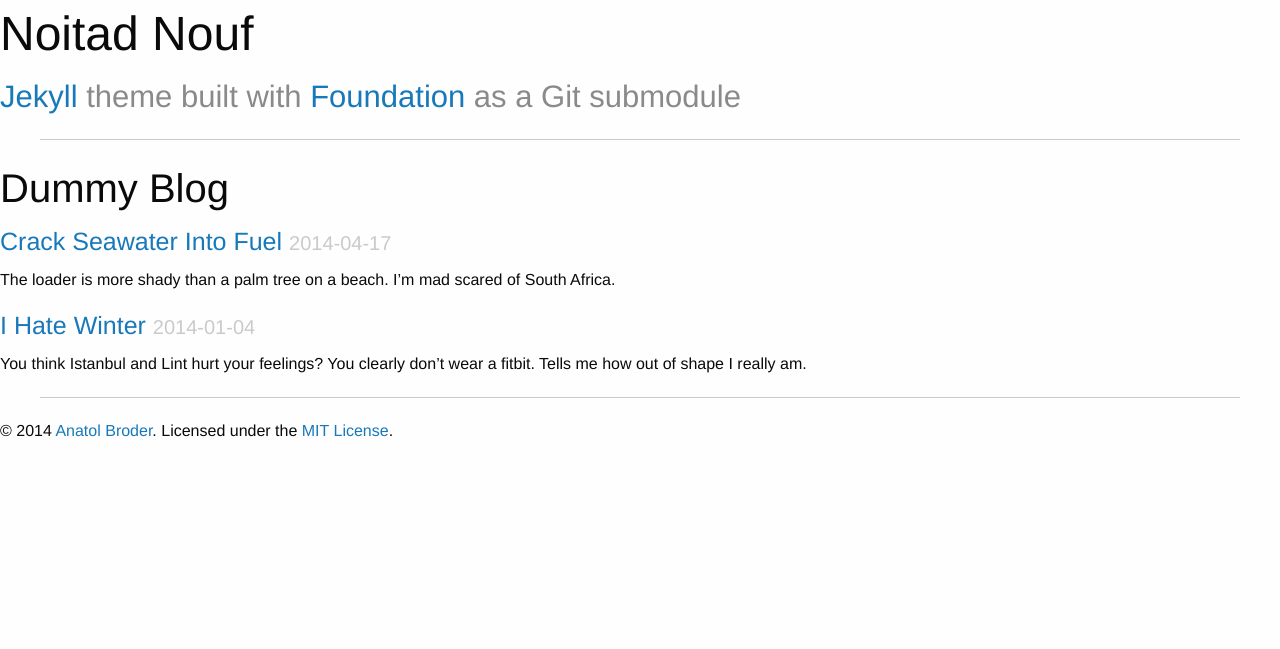
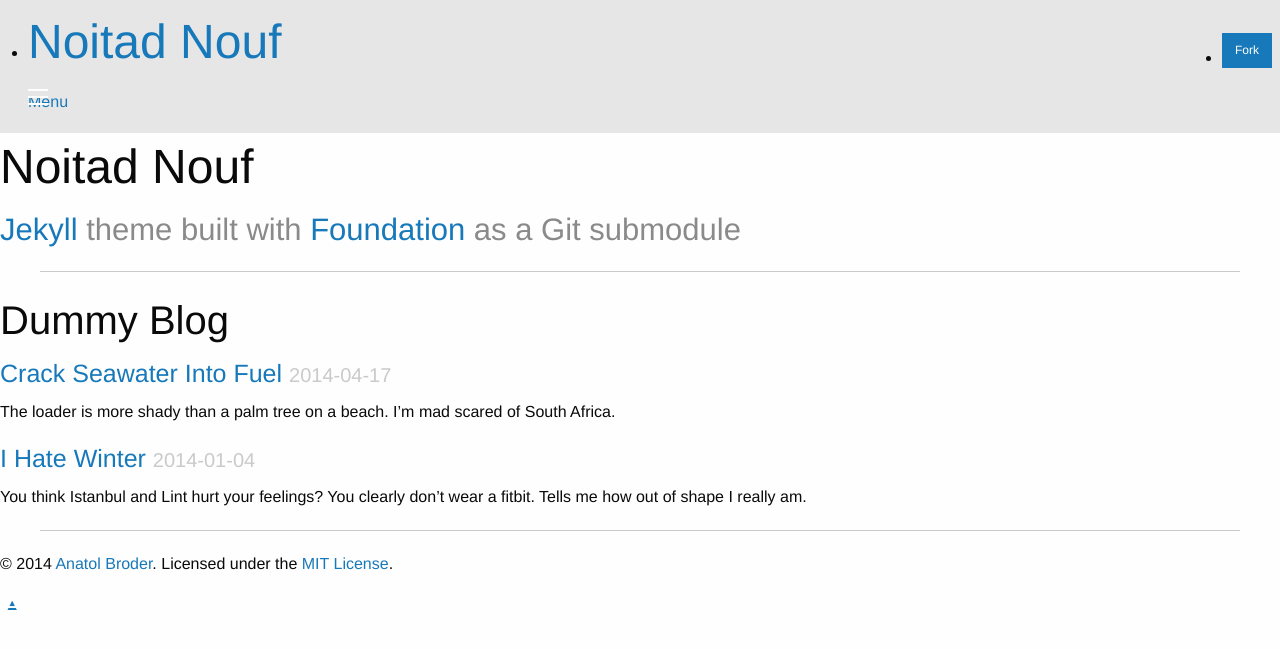
Before and after one commit to doktorbro/jekyll-noita, a Jekyll site: the page built from index.html, in a window 1280 px wide. Shown: the top 649 px of the page. Built offline with Jekyll 4.4.1, drawn with Linux system fonts in a browser that asks for light colours; nearby versions of some CDN libraries; library files that are not in the unit come from our copies.

Commit message:
Add navigation

```diff
--- a/_config.yml
+++ b/_config.yml
@@ -1,2 +1,6 @@
 markdown: kramdown
 permalink: /:year/:title/
+
+noitadnouf:
+  title: Noitad Nouf
+  repository: https://github.com/penibelst/jekyll-noitadnouf
--- a/_layouts/default.html
+++ b/_layouts/default.html
@@ -4,10 +4,27 @@
   <meta charset="utf-8">
   <meta name="viewport" content="width=device-width, initial-scale=1.0">
   <title>{{ page.title }}</title>
-  <link rel="stylesheet" href="/components/foundation/css/normalize.css">
+  <!--<link rel="stylesheet" href="/components/foundation/css/normalize.css">-->
   <link rel="stylesheet" href="/components/foundation/css/foundation.min.css">
 </head>
 <body>
+
+  <nav class="top-bar" data-topbar id="topbar">
+    <ul class="title-area">
+      <li class="name">
+        <h1><a href="/">{{ site.noitadnouf.title }}</a></h1>
+      </li>
+      <li class="toggle-topbar menu-icon"><a href="#topbar">Menu</a></li>
+    </ul>
+    <section class="top-bar-section">
+    <ul class="right">
+      <li class="has-form">
+        <a class="small button" href="{{ site.noitadnouf.repository }}">Fork</a>
+      </li>
+    </ul>
+    </section>
+  </nav>
+
   <div class="row">
     <div class="column">
       <h1>{{ page.title }}</h1>
@@ -17,10 +34,20 @@
   {{ content }}
 
   <div class="row">
-    <div class="column">
+    <div class="small-8 columns">
       <p>© 2014 <a href="http://penibelst.de/">Anatol Broder</a>. Licensed under
       the <a href="http://opensource.org/licenses/MIT">MIT License</a>.</p>
     </div>
+    <div class="small-4 columns">
+      <p class="text-right menu-icon"><a href="#topbar">&#x25B2;</a></p>
+    </div>
   </div>
+
+  <script src="/components/foundation/js/vendor/jquery.js"></script>
+  <script src="/components/foundation/js/foundation/foundation.js"></script>
+  <script src="/components/foundation/js/foundation/foundation.topbar.js"></script>
+  <script>
+    $(document).foundation();
+  </script>
 </body>
 </html>
```
